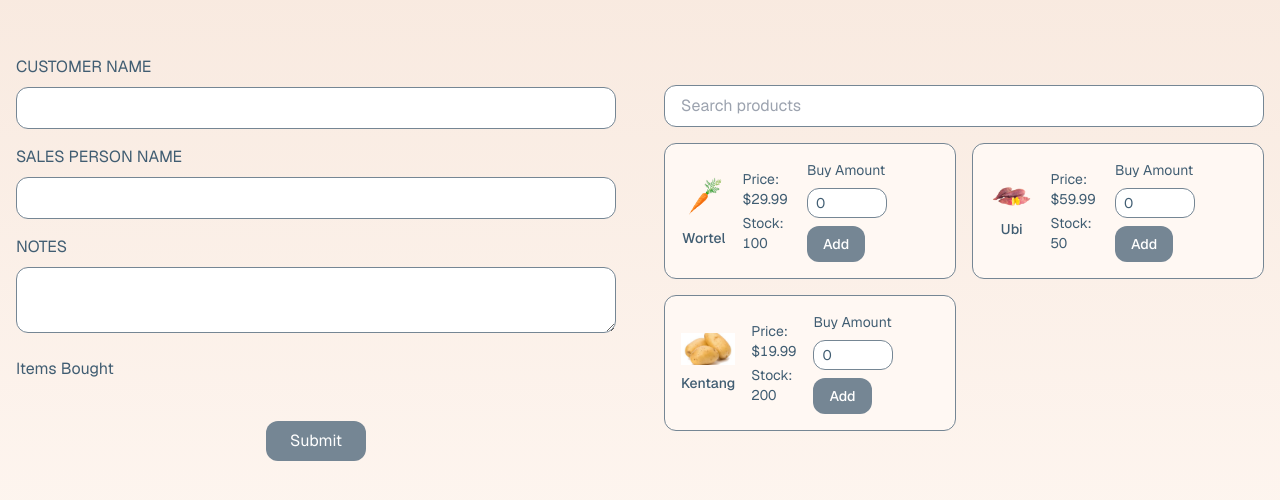
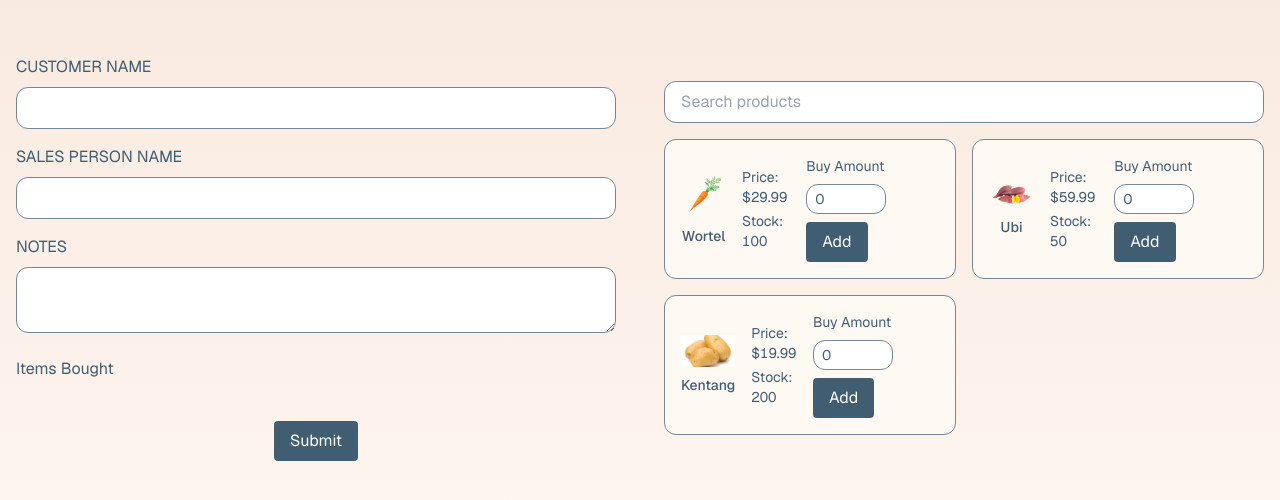
Before and after one commit to corlys/widatech-fe, a Next.js app: page / in a window 1280 px wide. Shown: the part 142-642 px from the top of the page. Built offline with nearby package versions, Linux system fonts and the light colour scheme.

Commit message:
feat: button component

```diff
--- a/src/app/graph/page.tsx
+++ b/src/app/graph/page.tsx
@@ -3,7 +3,6 @@
 import { useState, useEffect, useMemo } from "react";
 import {
   selectRevenues,
-  selectStatus,
   fetchRevenues,
 } from "~/lib/features/revenue/revenueSlice";
 import { useAppDispatch, useAppSelector } from "~/lib/hooks";
@@ -17,11 +16,11 @@ import {
   Legend,
   ResponsiveContainer,
 } from "recharts";
+import Button from "~/components/Button";
 
 export default function Graph() {
   const dispatch = useAppDispatch();
   const revenuesSelector = useAppSelector(selectRevenues);
-  const statusSelector = useAppSelector(selectStatus);
 
   const [minRevenue, maxRevenue] = useMemo(() => {
     if (revenuesSelector.length === 0) return [0, 100];
@@ -83,15 +82,14 @@ export default function Graph() {
       </div>
       <div className="flex gap-4">
         {["daily", "weekly", "monthly"].map((type) => (
-          <button
+          <Button
             key={type}
             onClick={() =>
               setRevenueType(type as "daily" | "weekly" | "monthly")
             }
-            className="rounded bg-blue-500 px-4 py-2 text-white transition-colors hover:bg-blue-600"
           >
             {type}
-          </button>
+          </Button>
         ))}
       </div>
     </div>
--- a/src/app/invoices/page.tsx
+++ b/src/app/invoices/page.tsx
@@ -9,6 +9,7 @@ import {
   nextPageAsync,
 } from "~/lib/features/invoice/invoiceSlice";
 import { useAppDispatch, useAppSelector } from "~/lib/hooks";
+import Button from "~/components/Button";
 
 const InvoiceCard = dynamic(
   () => import("../../components/Invoices/InvoiceCard"),
@@ -40,21 +41,21 @@ export default function Invoices() {
             })}
         </div>
         <div className="mt-auto flex items-center justify-center gap-4">
-          <button
+          <Button
             type="button"
             disabled={page <= 1}
             onClick={() => setPage((prev) => prev - 1)}
           >
             Prev
-          </button>
+          </Button>
           <p>{page}</p>
-          <button
+          <Button
             type="button"
             disabled={!hasNextPage}
             onClick={() => setPage((prev) => prev + 1)}
           >
             Next
-          </button>
+          </Button>
         </div>
       </div>
     </div>
--- a/src/app/page.tsx
+++ b/src/app/page.tsx
@@ -10,6 +10,7 @@ import type { SelectedProduct, Product } from "~/types/products";
 import type { InvoiceInput } from "~/types/forms";
 import ProductFormCard from "~/components/Products/ProductFormCard";
 import ProductDisplayCard from "~/components/Products/ProductDisplayCard";
+import Button from "~/components/Button";
 
 const items = [
   {
@@ -156,12 +157,7 @@ export default function HomePage() {
             ))}
           </div>
         </div>
-        <button
-          type="submit"
-          className="flex w-full items-center justify-center rounded-xl bg-[#758694] px-6 py-2 text-white md:w-auto"
-        >
-          Submit
-        </button>
+        <Button type="submit">Submit</Button>
       </form>
       <div className="mt-8 flex w-full flex-col items-center justify-start md:mt-0 md:w-1/2">
         <input
--- /dev/null
+++ b/src/components/Button/index.tsx
@@ -0,0 +1,15 @@
+import type { ButtonHTMLAttributes } from "react";
+
+export default function Button({
+  children,
+  ...props
+}: ButtonHTMLAttributes<HTMLButtonElement>) {
+  return (
+    <button
+      {...props}
+      className="rounded bg-[#405D72] px-4 py-2 text-white transition-colors hover:bg-[#758694] disabled:bg-red-200"
+    >
+      {children}
+    </button>
+  );
+}
--- a/src/components/Products/ProductFormCard.tsx
+++ b/src/components/Products/ProductFormCard.tsx
@@ -1,4 +1,5 @@
 import { type Product } from "~/types/products";
+import Button from "~/components/Button";
 import { useState } from "react";
 import Image from "next/image";
 
@@ -47,16 +48,15 @@ export default function ProductFormCard({
           max={item.stock}
           className="w-20 rounded-xl border border-[#758694] px-2 py-1 text-sm"
         />
-        <button
+        <Button
           onClick={() => {
             handleSetAmount(item, quantity);
             setQuantity(0);
           }}
-          className="flex items-center justify-center rounded-xl bg-[#758694] px-4 py-2 text-sm font-medium text-white transition-colors hover:bg-[#5a6b7a]"
           type="button"
         >
           Add
-        </button>
+        </Button>
       </div>
     </div>
   );
```
